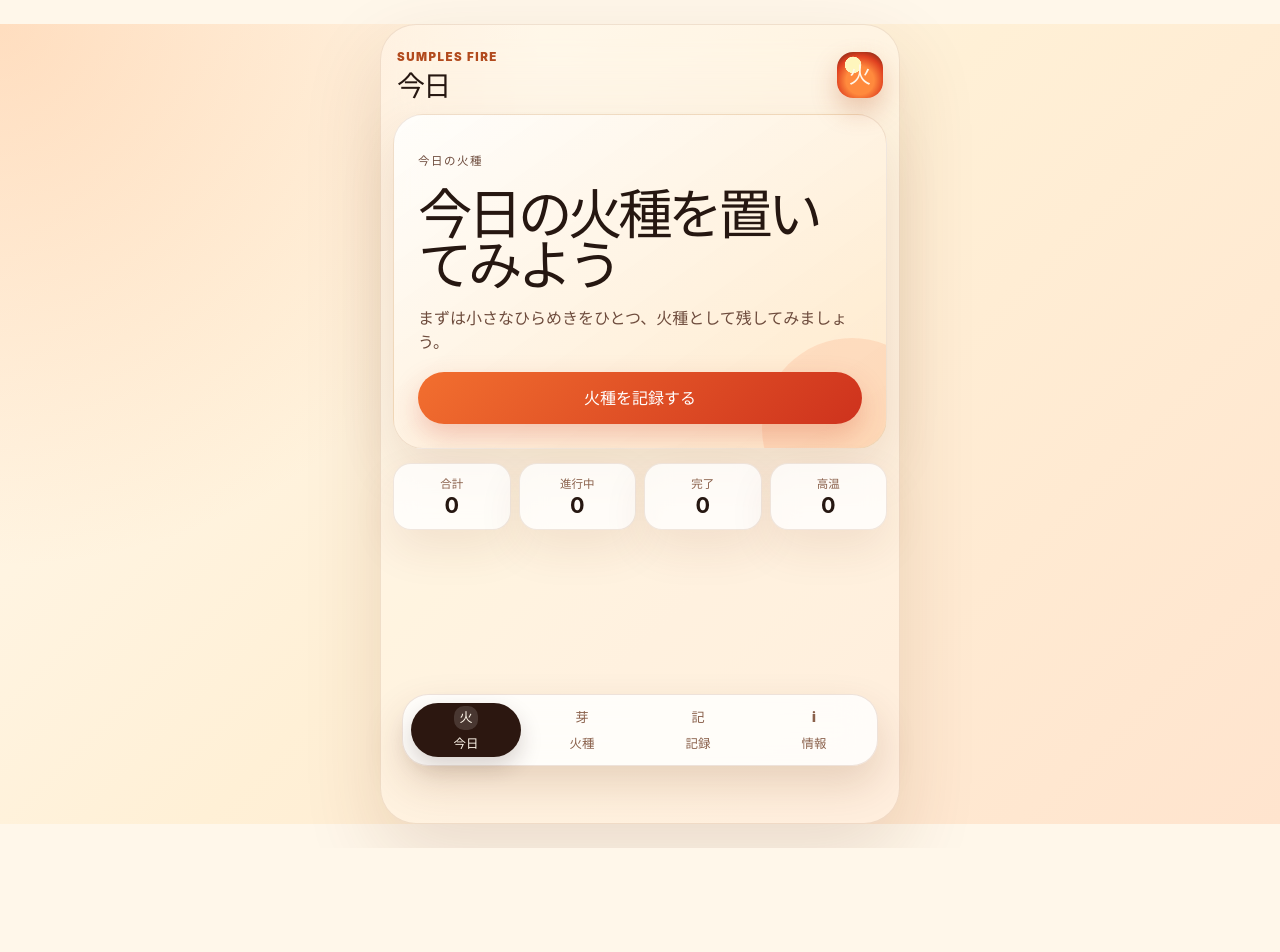
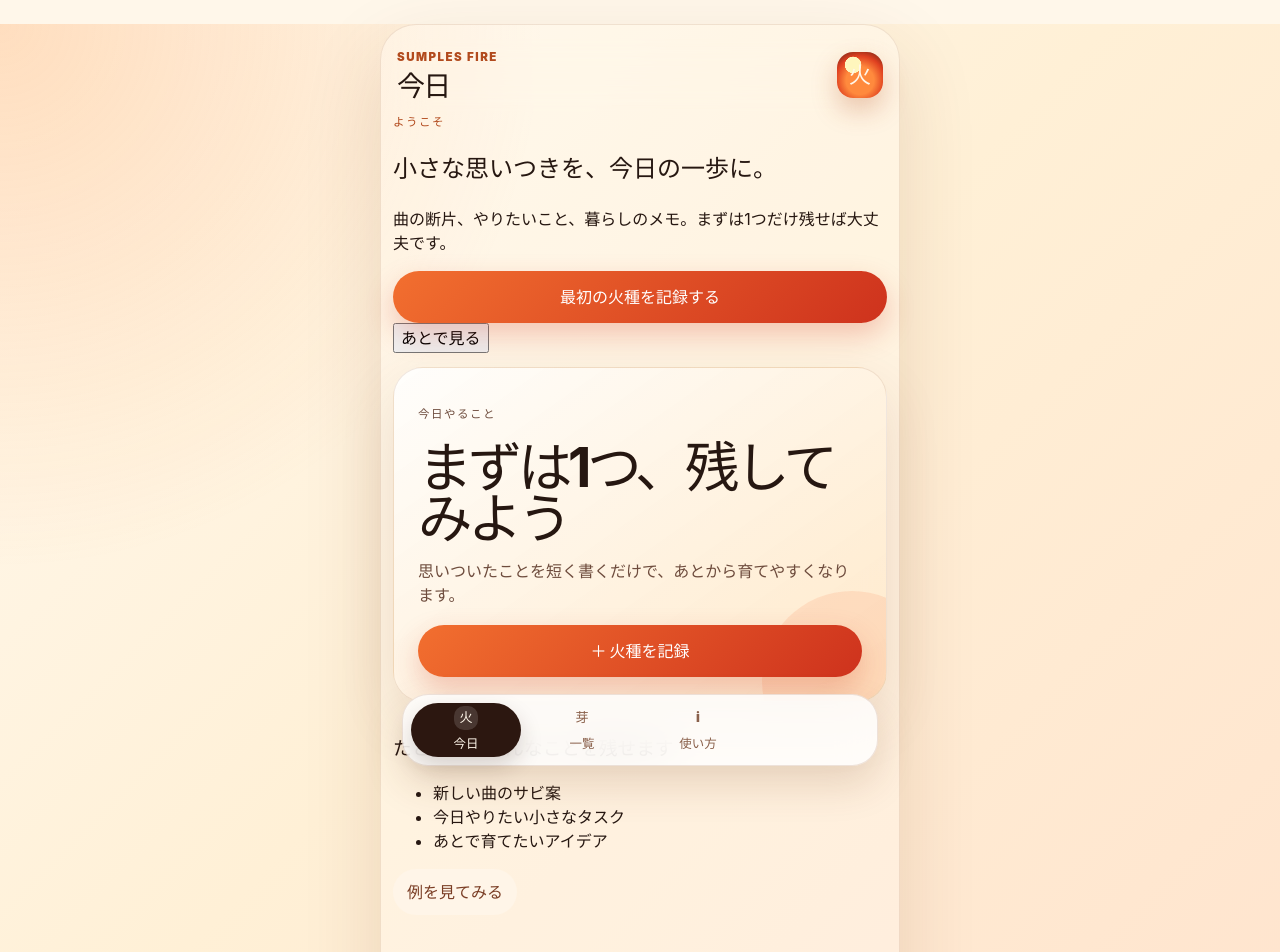
Before and after one commit to sunpotflower4460-cpu/sumples-fire, a React (Vite) app: page / in a window 1280 px wide. Shown: the top 952 px of the page. Before the commit the page ends 848 px from the top, so only its background shows below. Built offline with nearby package versions, Linux system fonts and the light colour scheme.

Commit message:
feat: add global usability shell and record sheet

```diff
--- a/src/App.tsx
+++ b/src/App.tsx
@@ -1,4 +1,4 @@
-import { useState } from 'react';
+import { useEffect, useMemo, useState } from 'react';
 import { FireCard } from './components/FireCard';
 import { FireFilters } from './components/FireFilters';
 import { FireForm } from './components/FireForm';
@@ -7,7 +7,7 @@ import { useFireSeeds } from './hooks/useFireSeeds';
 import type { FireCategory, FirePriority, FireStage } from './types/fireSeed';
 import { categoryLabels, priorityLabels, stageLabels } from './types/fireSeed';
 
-type AppTab = 'today' | 'seeds' | 'record' | 'info';
+type AppTab = 'today' | 'seeds' | 'info';
 
 type NewFireSeedInput = {
   title: string;
@@ -18,15 +18,21 @@ type NewFireSeedInput = {
   stage: FireStage;
 };
 
+const ONBOARDING_KEY = 'sumples-fire-onboarding-seen-v1';
+
 const tabs: { id: AppTab; label: string; icon: string }[] = [
   { id: 'today', label: '今日', icon: '火' },
-  { id: 'seeds', label: '火種', icon: '芽' },
-  { id: 'record', label: '記録', icon: '記' },
-  { id: 'info', label: '情報', icon: 'i' },
+  { id: 'seeds', label: '一覧', icon: '芽' },
+  { id: 'info', label: '使い方', icon: 'i' },
 ];
 
 export default function App() {
   const [activeTab, setActiveTab] = useState<AppTab>('today');
+  const [isRecordSheetOpen, setIsRecordSheetOpen] = useState(false);
+  const [showOnboarding, setShowOnboarding] = useState(() => {
+    if (typeof window === 'undefined') return false;
+    return window.localStorage.getItem(ONBOARDING_KEY) !== 'true';
+  });
   const {
     addSeed,
     deleteSeed,
@@ -34,15 +40,39 @@ export default function App() {
     filteredSeeds,
     focusSeed,
     notice,
-    resetSamples,
     setFilter,
+    showExamples,
     stats,
     toggleSeed,
   } = useFireSeeds();
 
-  const openRecordTab = () => setActiveTab('record');
+  const hasSeeds = stats.total > 0;
+  const currentTitle = useMemo(() => tabs.find((tab) => tab.id === activeTab)?.label ?? '今日', [activeTab]);
+
+  useEffect(() => {
+    if (!isRecordSheetOpen) return;
+    const handleKeyDown = (event: KeyboardEvent) => {
+      if (event.key === 'Escape') {
+        setIsRecordSheetOpen(false);
+      }
+    };
+    window.addEventListener('keydown', handleKeyDown);
+    return () => window.removeEventListener('keydown', handleKeyDown);
+  }, [isRecordSheetOpen]);
+
+  const closeOnboarding = () => {
+    window.localStorage.setItem(ONBOARDING_KEY, 'true');
+    setShowOnboarding(false);
+  };
+
+  const openRecordSheet = () => {
+    closeOnboarding();
+    setIsRecordSheetOpen(true);
+  };
+
   const handleAddSeed = (input: NewFireSeedInput) => {
     addSeed(input);
+    setIsRecordSheetOpen(false);
     setActiveTab('seeds');
   };
 
@@ -51,7 +81,7 @@ export default function App() {
       <header className="app-topbar">
         <div>
           <p className="app-kicker">Sumples Fire</p>
-          <h1>{tabs.find((tab) => tab.id === activeTab)?.label}</h1>
+          <h1>{currentTitle}</h1>
         </div>
         <div className="app-icon" aria-hidden="true">火</div>
       </header>
@@ -61,11 +91,21 @@ export default function App() {
       <section className="app-screen" aria-live="polite">
         {activeTab === 'today' ? (
           <div className="screen-stack">
+            {showOnboarding ? (
+              <section className="onboarding-card">
+                <p className="eyebrow">ようこそ</p>
+                <h2>小さな思いつきを、今日の一歩に。</h2>
+                <p>曲の断片、やりたいこと、暮らしのメモ。まずは1つだけ残せば大丈夫です。</p>
+                <button className="primary-button" type="button" onClick={openRecordSheet}>最初の火種を記録する</button>
+                <button className="text-button" type="button" onClick={closeOnboarding}>あとで見る</button>
+              </section>
+            ) : null}
+
             <section className="today-hero">
-              <p className="eyebrow">今日の火種</p>
-              <h2>{focusSeed?.title ?? '今日の火種を置いてみよう'}</h2>
-              <p>{focusSeed?.nextAction || 'まずは小さなひらめきをひとつ、火種として残してみましょう。'}</p>
-              <button className="primary-button" type="button" onClick={openRecordTab}>火種を記録する</button>
+              <p className="eyebrow">今日やること</p>
+              <h2>{focusSeed?.title ?? 'まずは1つ、残してみよう'}</h2>
+              <p>{focusSeed?.nextAction || '思いついたことを短く書くだけで、あとから育てやすくなります。'}</p>
+              <button className="primary-button" type="button" onClick={openRecordSheet}>＋ 火種を記録</button>
             </section>
 
             {focusSeed ? (
@@ -79,7 +119,19 @@ export default function App() {
               </section>
             ) : null}
 
-            <FireStats stats={stats} />
+            {hasSeeds ? <FireStats stats={stats} /> : null}
+
+            {!hasSeeds ? (
+              <section className="empty-guide-card">
+                <h3>たとえば、こんなことを残せます</h3>
+                <ul>
+                  <li>新しい曲のサビ案</li>
+                  <li>今日やりたい小さなタスク</li>
+                  <li>あとで育てたいアイデア</li>
+                </ul>
+                <button className="ghost-button" type="button" onClick={showExamples}>例を見てみる</button>
+              </section>
+            ) : null}
           </div>
         ) : null}
 
@@ -88,12 +140,12 @@ export default function App() {
             <div className="list-header compact">
               <div className="section-heading">
                 <p className="eyebrow">火種一覧</p>
-                <h2>育てている火種</h2>
+                <h2>{hasSeeds ? '育てている火種' : 'まだ火種がありません'}</h2>
               </div>
-              <button className="ghost-button" type="button" onClick={resetSamples}>サンプル</button>
+              <button className="ghost-button" type="button" onClick={openRecordSheet}>＋ 記録</button>
             </div>
 
-            <FireFilters filter={filter} onChangeFilter={setFilter} />
+            {hasSeeds ? <FireFilters filter={filter} onChangeFilter={setFilter} /> : null}
 
             <div className="cards-stack">
               {filteredSeeds.length > 0 ? (
@@ -101,48 +153,46 @@ export default function App() {
                   <FireCard key={seed.id} seed={seed} onToggle={toggleSeed} onDelete={deleteSeed} />
                 ))
               ) : (
-                <div className="empty-state">
-                  <p>この条件の火種はまだありません。</p>
-                  <span>記録タブから新しいひらめきを置いてみましょう。</span>
+                <div className="empty-state rich-empty-state">
+                  <p>最初の火種を残しましょう。</p>
+                  <span>タイトルだけでも大丈夫です。あとからメモや次の一歩を足せます。</span>
+                  <button className="primary-button" type="button" onClick={openRecordSheet}>火種を記録する</button>
+                  <button className="ghost-button" type="button" onClick={showExamples}>例を入れる</button>
                 </div>
               )}
             </div>
           </section>
         ) : null}
 
-        {activeTab === 'record' ? (
-          <section className="panel app-panel">
-            <div className="section-heading">
-              <p className="eyebrow">記録</p>
-              <h2>火種を残す</h2>
-            </div>
-            <FireForm onAddSeed={handleAddSeed} />
-          </section>
-        ) : null}
-
         {activeTab === 'info' ? (
           <section className="panel app-panel settings-panel">
             <div className="section-heading">
-              <p className="eyebrow">このアプリについて</p>
-              <h2>安心して使うために</h2>
+              <p className="eyebrow">使い方</p>
+              <h2>3ステップで使えます</h2>
             </div>
             <div className="settings-list">
               <article>
-                <span>端末内保存</span>
-                <p>記録した火種は、この端末のブラウザ内に保存されます。アカウント登録は不要です。</p>
+                <span>1. 残す</span>
+                <p>思いついたことを、タイトルだけでも記録します。</p>
               </article>
               <article>
-                <span>気軽に残す</span>
-                <p>完成していない考えでも大丈夫です。小さな一歩だけ決めて、あとから育てられます。</p>
+                <span>2. 一歩を決める</span>
+                <p>「30秒だけ試す」など、小さな次の行動を書いておきます。</p>
               </article>
               <article>
-                <span>ホーム画面から使う</span>
-                <p>ブラウザの共有メニューからホーム画面に追加すると、よりアプリに近い感覚で開けます。</p>
+                <span>3. 今日やった</span>
+                <p>進めた火種は「今日やった」で完了にできます。</p>
+              </article>
+              <article>
+                <span>保存について</span>
+                <p>記録はこの端末のブラウザ内に保存されます。アカウント登録は不要です。</p>
               </article>
             </div>
           </section>
         ) : null}
       </section>
+
+      <button className="floating-action" type="button" onClick={openRecordSheet} aria-label="火種を記録する">＋</button>
 
       <nav className="bottom-tabs" aria-label="アプリの画面切り替え">
         {tabs.map((tab) => (
@@ -158,6 +208,22 @@ export default function App() {
           </button>
         ))}
       </nav>
+
+      {isRecordSheetOpen ? (
+        <div className="sheet-backdrop" role="presentation" onMouseDown={() => setIsRecordSheetOpen(false)}>
+          <section className="record-sheet" role="dialog" aria-modal="true" aria-labelledby="record-sheet-title" onMouseDown={(event) => event.stopPropagation()}>
+            <div className="sheet-handle" aria-hidden="true" />
+            <div className="sheet-header">
+              <div>
+                <p className="eyebrow">記録</p>
+                <h2 id="record-sheet-title">火種を残す</h2>
+              </div>
+              <button className="icon-button" type="button" onClick={() => setIsRecordSheetOpen(false)} aria-label="閉じる">×</button>
+            </div>
+            <FireForm onAddSeed={handleAddSeed} />
+          </section>
+        </div>
+      ) : null}
     </main>
   );
 }
```
